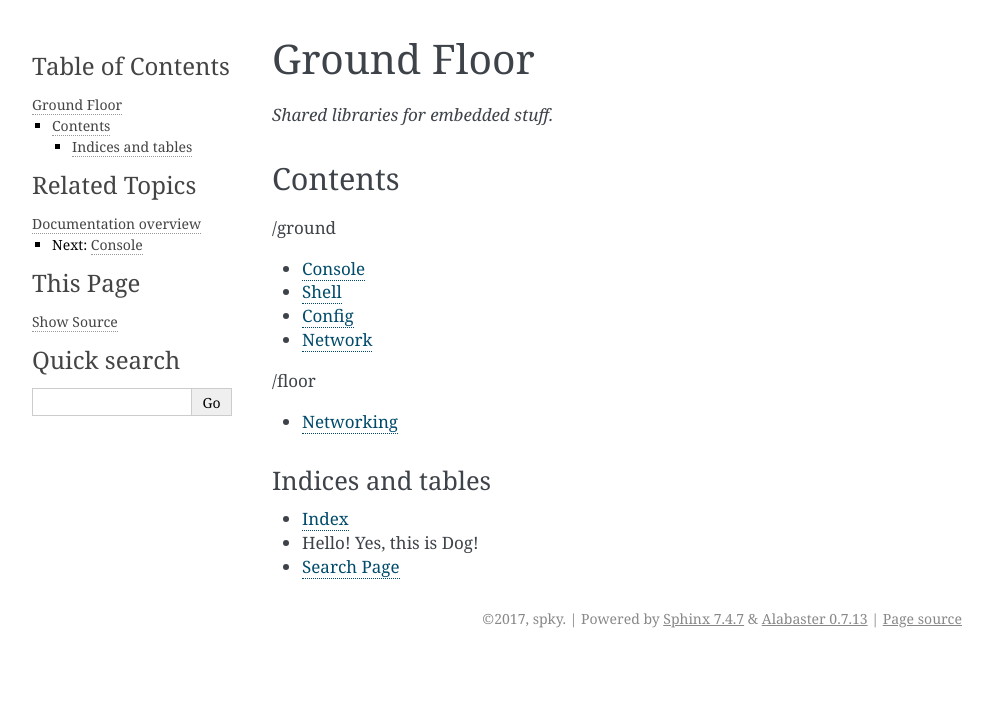
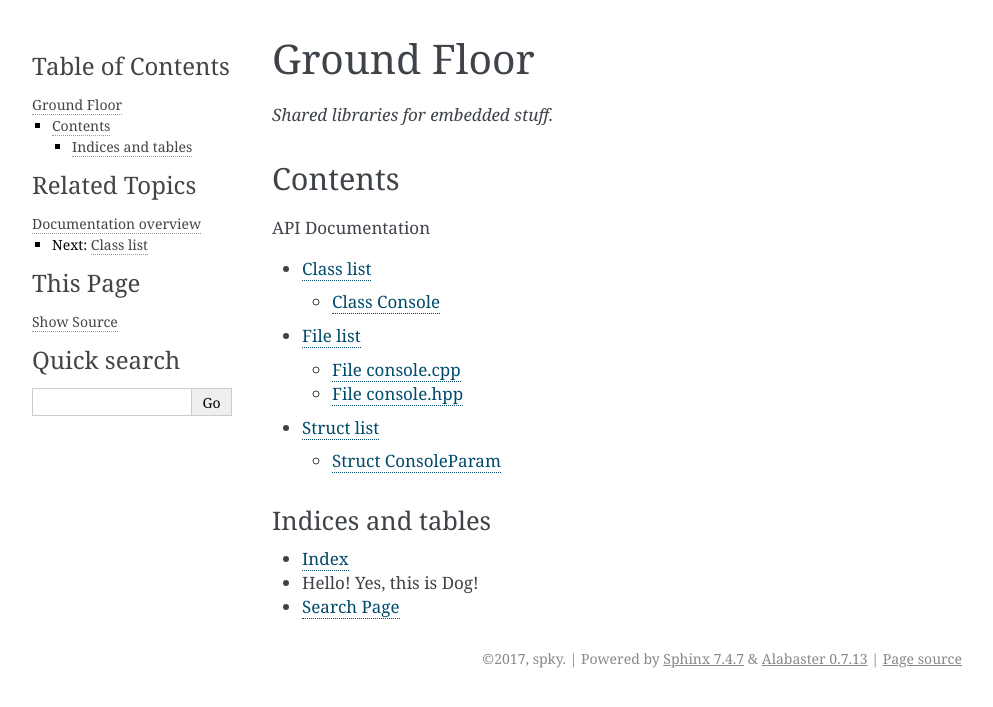
Before and after one commit to spookey/ground_floor, a Sphinx documentation site: the page built from doc/index.rst, in a window 1280 px wide. Shown: the top 707 px of the page, without its empty margins (148-1141 px from the left). Built offline with Sphinx 7.4.7, drawn with Linux system fonts in a browser that asks for light colours.

Commit message:
Fix minor bugs in Console, using F() strings now.
Change how documentation is done (using apidoc)

```diff
--- /dev/null
+++ b/doc/api/class/class_console.rst
@@ -0,0 +1,4 @@
+Class Console
+=============
+
+.. doxygenclass:: Console
--- /dev/null
+++ b/doc/api/classlist.rst
@@ -0,0 +1,7 @@
+Class list
+==========
+
+.. toctree::
+   :glob:
+
+   class/*
--- /dev/null
+++ b/doc/api/file/console_8cpp.rst
@@ -0,0 +1,4 @@
+File console.cpp
+================
+
+.. doxygenfile:: console.cpp
--- /dev/null
+++ b/doc/api/file/console_8hpp.rst
@@ -0,0 +1,4 @@
+File console.hpp
+================
+
+.. doxygenfile:: console.hpp
--- /dev/null
+++ b/doc/api/filelist.rst
@@ -0,0 +1,7 @@
+File list
+=========
+
+.. toctree::
+   :glob:
+
+   file/*
--- /dev/null
+++ b/doc/api/struct/struct_console_param.rst
@@ -0,0 +1,4 @@
+Struct ConsoleParam
+===================
+
+.. doxygenstruct:: ConsoleParam
--- /dev/null
+++ b/doc/api/structlist.rst
@@ -0,0 +1,7 @@
+Struct list
+===========
+
+.. toctree::
+   :glob:
+
+   struct/*
--- a/doc/floor/networking.rst
+++ /dev/null
@@ -1,3 +0,0 @@
-==========
-Networking
-==========
--- a/doc/ground/console.rst
+++ /dev/null
@@ -1,5 +0,0 @@
-=======
-Console
-=======
-
-.. doxygenfile:: console.hpp
--- a/doc/ground/network.rst
+++ /dev/null
@@ -1,3 +0,0 @@
-=======
-Network
-=======
--- a/doc/ground/shell.rst
+++ /dev/null
@@ -1,3 +0,0 @@
-=====
-Shell
-=====
--- a/doc/ground/store.rst
+++ /dev/null
@@ -1,3 +0,0 @@
-======
-Config
-======
--- a/doc/index.rst
+++ b/doc/index.rst
@@ -4,20 +4,10 @@ Contents
 ========
 
 .. toctree::
-    :maxdepth: 3
-    :caption: /ground
+    :caption: API Documentation
+    :glob:
 
-    ground/console
-    ground/shell
-    ground/store
-    ground/network
-
-.. toctree::
-    :maxdepth: 3
-    :caption: /floor
-
-    floor/networking
-
+    api/*
 
 Indices and tables
 ------------------
```
Also changed, not shown: 4 other files.
